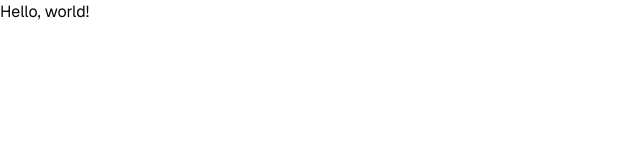
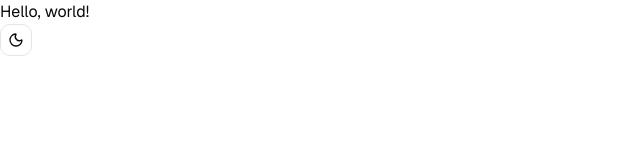
Before and after one commit to Sofonias-M/Explore-Ethiopia, a Next.js app: page / in a window 1280 px wide. Shown: the top 160 px of the page, without its empty margins (0-640 px from the left). Built offline with nearby package versions, Linux system fonts and the light colour scheme.

Commit message:
feat: add two themes

```diff
--- a/app/layout.tsx
+++ b/app/layout.tsx
@@ -1,6 +1,7 @@
 import type { Metadata } from "next";
 import { Geist, Geist_Mono } from "next/font/google";
 import "./globals.css";
+import { ThemeProvider } from "@/components/ui/theme-provider";
 
 const geistSans = Geist({
   variable: "--font-geist-sans",
@@ -21,9 +22,19 @@ export default function RootLayout({ children }: LayoutProps<"/">) {
   return (
     <html
       lang="en"
-      className={`${geistSans.variable} ${geistMono.variable} h-full antialiased`}
+      suppressHydrationWarning
+      className={`${geistSans.variable} ${geistMono.variable}`}
     >
-      <body className="min-h-full flex flex-col">{children}</body>
+      <body className="min-h-full flex flex-col">
+        <ThemeProvider
+          attribute="class"
+          defaultTheme="system"
+          enableSystem
+          disableTransitionOnChange
+        >
+          {children}
+        </ThemeProvider>
+      </body>
     </html>
   );
 }
--- a/app/page.tsx
+++ b/app/page.tsx
@@ -1,5 +1,39 @@
+"use client";
+
+import { ThemeToggle } from "@/components/ui/themeToggle";
 import Image from "next/image";
+import {
+  ThemeToggleButton,
+  useThemeTransition,
+} from "@/components/ui/shadcn-io/theme-toggle-button";
+
+import { useTheme } from "next-themes";
+import { useEffect, useState } from "react";
 
 export default function Home() {
-  return <h1>Hello, world!</h1>;
+  const { theme, setTheme } = useTheme();
+  const { startTransition } = useThemeTransition();
+  const [mounted, setMounted] = useState(false);
+
+  useEffect(() => {
+    setMounted(true);
+  }, []);
+
+  const toggleTheme = () => {
+    startTransition(() => {
+      setTheme(theme === "light" ? "dark" : "light");
+    });
+  };
+  return (
+    <>
+      <h1>Hello, world!</h1>
+      {mounted && (
+        <ThemeToggleButton
+          theme={theme === "light" ? "light" : "dark"}
+          variant="circle"
+          onClick={toggleTheme}
+        />
+      )}
+    </>
+  );
 }
--- /dev/null
+++ b/components/ui/shadcn-io/theme-toggle-button/index.tsx
@@ -0,0 +1,157 @@
+"use client";
+
+import { Moon, Sun } from "lucide-react";
+import { useCallback, useRef } from "react";
+import { Button } from "@/components/ui/button";
+import { cn } from "@/lib/utils";
+
+type AnimationVariant = "circle" | "circle-blur" | "polygon";
+
+export interface ThemeToggleButtonProps {
+  theme?: "light" | "dark";
+  showLabel?: boolean;
+  variant?: AnimationVariant;
+  className?: string;
+  onClick?: () => void;
+}
+
+export const useThemeTransition = () => {
+  const startTransition = useCallback((updateFn: () => void) => {
+    if ("startViewTransition" in document) {
+      (document as any).startViewTransition(updateFn);
+    } else {
+      updateFn();
+    }
+  }, []);
+
+  return { startTransition };
+};
+
+export const ThemeToggleButton = ({
+  theme = "light",
+  showLabel = false,
+  variant = "circle",
+  className,
+  onClick,
+}: ThemeToggleButtonProps) => {
+  const btnRef = useRef<HTMLButtonElement>(null);
+
+  const handleClick = useCallback(() => {
+    const btn = btnRef.current;
+    if (!btn) return;
+
+    // get button position
+    const rect = btn.getBoundingClientRect();
+    const cx = rect.left + rect.width / 2;
+    const cy = rect.top + rect.height / 2;
+
+    const styleId = `theme-transition-${Date.now()}`;
+    const style = document.createElement("style");
+    style.id = styleId;
+
+    let css = "";
+
+    if (variant === "circle") {
+      css = `
+        @supports (view-transition-name: root) {
+          ::view-transition-old(root) { animation: none; }
+          ::view-transition-new(root) {
+            animation: circle-expand 1.0s ease-out;
+          }
+          @keyframes circle-expand {
+            from {
+              clip-path: circle(0px at ${cx}px ${cy}px);
+            }
+            to {
+              clip-path: circle(200vmax at ${cx}px ${cy}px);
+            }
+          }
+        }
+      `;
+    }
+
+    if (variant === "circle-blur") {
+      css = `
+        @supports (view-transition-name: root) {
+          ::view-transition-old(root) { animation: none; }
+          ::view-transition-new(root) {
+            animation: circle-blur-expand 0.55s ease-out;
+          }
+          @keyframes circle-blur-expand {
+            from {
+              clip-path: circle(0px at ${cx}px ${cy}px);
+              filter: blur(6px);
+            }
+            to {
+              clip-path: circle(200vmax at ${cx}px ${cy}px);
+              filter: blur(0);
+            }
+          }
+        }
+      `;
+    }
+
+    if (variant === "polygon") {
+      css = `
+        @supports (view-transition-name: root) {
+          ::view-transition-old(root) { animation: none; }
+          ::view-transition-new(root) {
+            animation: wipe 0.45s ease-out;
+          }
+          @keyframes wipe {
+            from {
+              clip-path: polygon(
+                ${cx}px ${cy}px,
+                ${cx}px ${cy}px,
+                ${cx}px ${cy}px,
+                ${cx}px ${cy}px
+              );
+            }
+            to {
+              clip-path: polygon(
+                0 0,
+                100% 0,
+                100% 100%,
+                0 100%
+              );
+            }
+          }
+        }
+      `;
+    }
+
+    style.textContent = css;
+    document.head.appendChild(style);
+
+    // cleanup
+    setTimeout(() => {
+      document.getElementById(styleId)?.remove();
+    }, 3000);
+
+    onClick?.();
+  }, [onClick, variant, theme]);
+
+  return (
+    <Button
+      ref={btnRef}
+      variant="outline"
+      size={showLabel ? "default" : "icon"}
+      onClick={handleClick}
+      className={cn(
+        "relative overflow-hidden transition-all",
+        showLabel && "gap-2",
+        className
+      )}
+    >
+      {theme === "light" ? (
+        <Sun className="h-[1.2rem] w-[1.2rem]" />
+      ) : (
+        <Moon className="h-[1.2rem] w-[1.2rem]" />
+      )}
+
+      {showLabel && (
+        <span className="text-sm">{theme === "light" ? "Light" : "Dark"}</span>
+      )}
+    </Button>
+  );
+};
--- /dev/null
+++ b/components/ui/theme-provider.tsx
@@ -0,0 +1,11 @@
+"use client";
+
+import * as React from "react";
+import { ThemeProvider as NextThemesProvider } from "next-themes";
+
+export function ThemeProvider({
+  children,
+  ...props
+}: React.ComponentProps<typeof NextThemesProvider>) {
+  return <NextThemesProvider {...props}>{children}</NextThemesProvider>;
+}
--- /dev/null
+++ b/components/ui/themeToggle.tsx
@@ -0,0 +1,40 @@
+"use client";
+
+import * as React from "react";
+import { Moon, Sun } from "lucide-react";
+import { useTheme } from "next-themes";
+
+import { Button } from "@/components/ui/button";
+import {
+  DropdownMenu,
+  DropdownMenuContent,
+  DropdownMenuItem,
+  DropdownMenuTrigger,
+} from "@/components/ui/dropdown-menu";
+
+export function ThemeToggle() {
+  const { setTheme } = useTheme();
+
+  return (
+    <DropdownMenu>
+      <DropdownMenuTrigger>
+        <Button variant="outline" size="icon">
+          <Sun className="h-[1.2rem] w-[1.2rem] scale-100 rotate-0 transition-all dark:scale-0 dark:-rotate-90" />
+          <Moon className="absolute h-[1.2rem] w-[1.2rem] scale-0 rotate-90 transition-all dark:scale-100 dark:rotate-0" />
+          <span className="sr-only">Toggle theme</span>
+        </Button>
+      </DropdownMenuTrigger>
+      <DropdownMenuContent align="end">
+        <DropdownMenuItem onClick={() => setTheme("light")}>
+          Light
+        </DropdownMenuItem>
+        <DropdownMenuItem onClick={() => setTheme("dark")}>
+          Dark
+        </DropdownMenuItem>
+        <DropdownMenuItem onClick={() => setTheme("system")}>
+          System
+        </DropdownMenuItem>
+      </DropdownMenuContent>
+    </DropdownMenu>
+  );
+}
```
